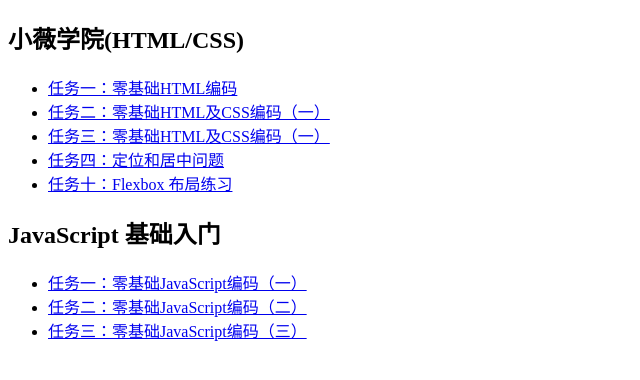
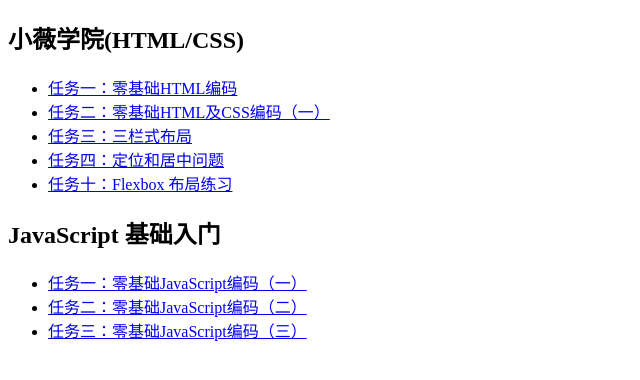
Before and after one commit to iamjoel/baidu-ife-task, a website: page src/index.html in a window 1280 px wide. Shown: the whole page, without its empty margins (0-640 px from the left). Drawn offline with Linux system fonts and the light colour scheme.

Commit message:
enchance

```diff
--- a/src/index.html
+++ b/src/index.html
@@ -9,7 +9,7 @@
   <ul>
     <li><a href="2017/xiaowei/task1/demo.html">任务一：零基础HTML编码</a></li>
     <li><a href="2017/xiaowei/task2/demo.html">任务二：零基础HTML及CSS编码（一）</a></li>
-    <li><a href="2017/xiaowei/task3/demo.html">任务三：零基础HTML及CSS编码（一）</a></li>
+    <li><a href="2017/xiaowei/task3/demo.html">任务三：三栏式布局</a></li>
     <li><a href="2017/xiaowei/task4/demo.html">任务四：定位和居中问题</a></li>
     <li><a href="2017/xiaowei/task10/demo.html">任务十：Flexbox 布局练习</a></li>
   </ul>
```
